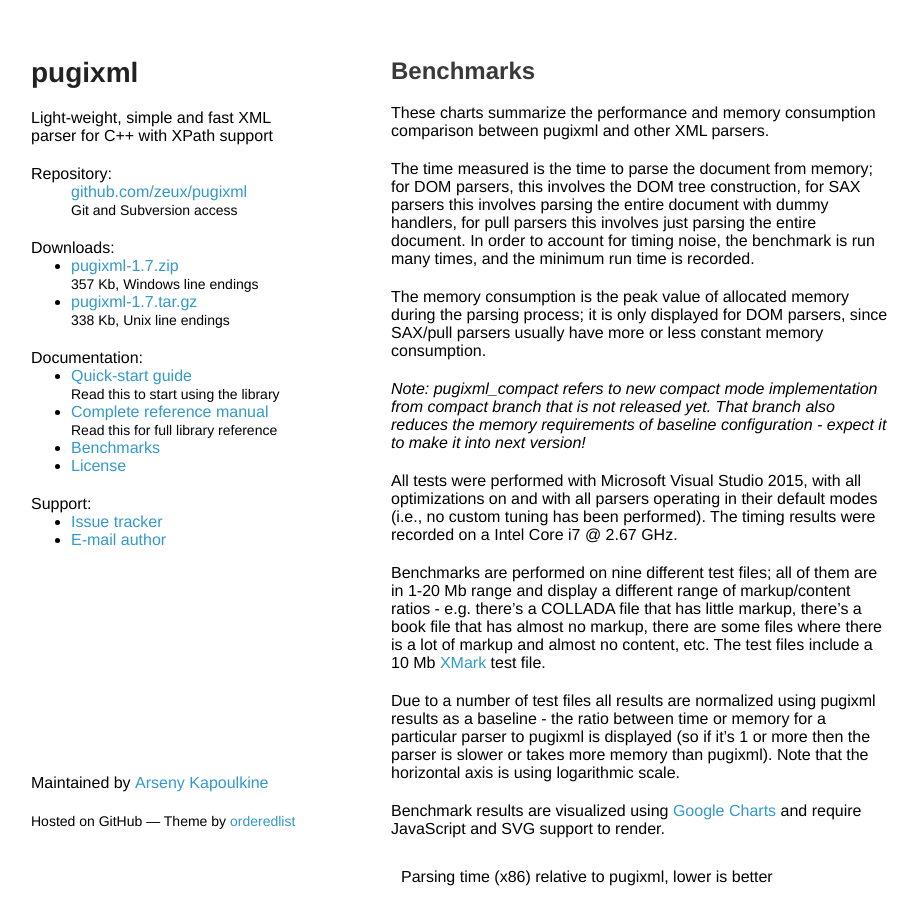
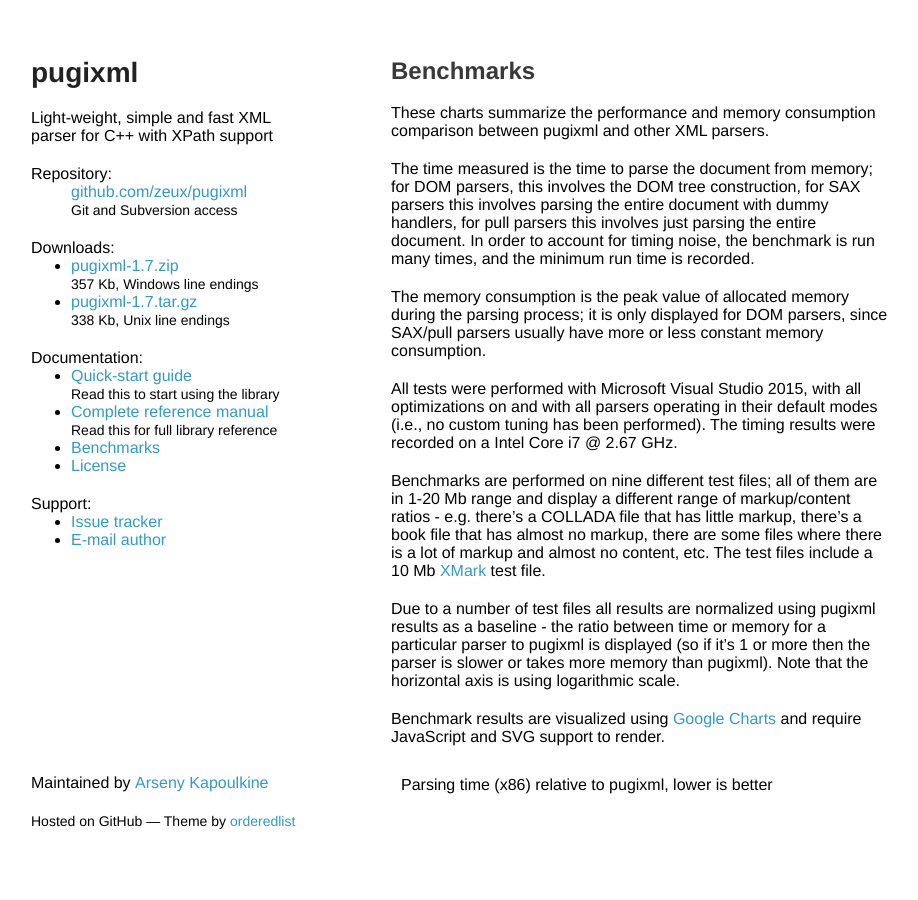
Before and after one commit to zeux/pugixml, a Jekyll site: the page built from benchmark.md, in a window 1280 px wide and 900 px high. Shown: the whole window, without its empty margins (179-1097 px from the left). Built offline with Jekyll 4.4.1, drawn with Linux system fonts in a browser that asks for light colours; comment, search, counter and statistics services are not loaded.

Commit message:
Remove a paragraph from benchmark.md that is no longer accurate

```diff
--- a/benchmark.md
+++ b/benchmark.md
@@ -11,8 +11,6 @@ These charts summarize the performance and memory consumption comparison between
 The time measured is the time to parse the document from memory; for DOM parsers, this involves the DOM tree construction, for SAX parsers this involves parsing the entire document with dummy handlers, for pull parsers this involves just parsing the entire document. In order to account for timing noise, the benchmark is run many times, and the minimum run time is recorded.
 
 The memory consumption is the peak value of allocated memory during the parsing process; it is only displayed for DOM parsers, since SAX/pull parsers usually have more or less constant memory consumption.
-
-*Note: pugixml_compact refers to new compact mode implementation from compact branch that is not released yet. That branch also reduces the memory requirements of baseline configuration - expect it to make it into next version!*
 
 All tests were performed with Microsoft Visual Studio 2015, with all optimizations on and with all parsers operating in their default modes (i.e., no custom tuning has been performed). The timing results were recorded on a Intel Core i7 @ 2.67 GHz.
 
```
